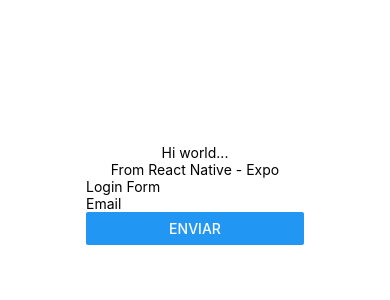
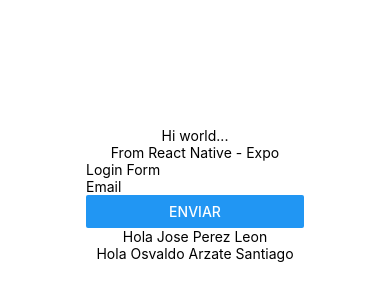
Before and after one commit to ArzCorp/pokedex-app, a React Native app: screen / in a window 390 px wide. Shown: the part 228-528 px from the top of the page. Built offline with nearby package versions, Linux system fonts and the light colour scheme.

Commit message:
✨ add props

```diff
--- a/App.js
+++ b/App.js
@@ -1,6 +1,7 @@
 import { StatusBar } from 'expo-status-bar'
 import { StyleSheet, Text, View } from 'react-native'
 import LoginForm from './src/components/LoginForm'
+import Saludar from './src/components/Saludar'
 
 export default function App() {
 	return (
@@ -8,6 +9,8 @@ export default function App() {
 			<Text>Hi world...</Text>
 			<Text>From React Native - Expo</Text>
 			<LoginForm />
+			<Saludar />
+			<Saludar name="Osvaldo" lastname="Arzate Santiago" />
 			<StatusBar style="auto" />
 		</View>
 	)
--- /dev/null
+++ b/src/components/Saludar.js
@@ -0,0 +1,10 @@
+import React from 'react'
+import { Text } from 'react-native'
+
+export default function Saludar({ name = "Jose", lastname = "Perez Leon" }) {
+	return (
+		<Text>
+			Hola {name} {lastname}
+		</Text>
+	)
+}
```
